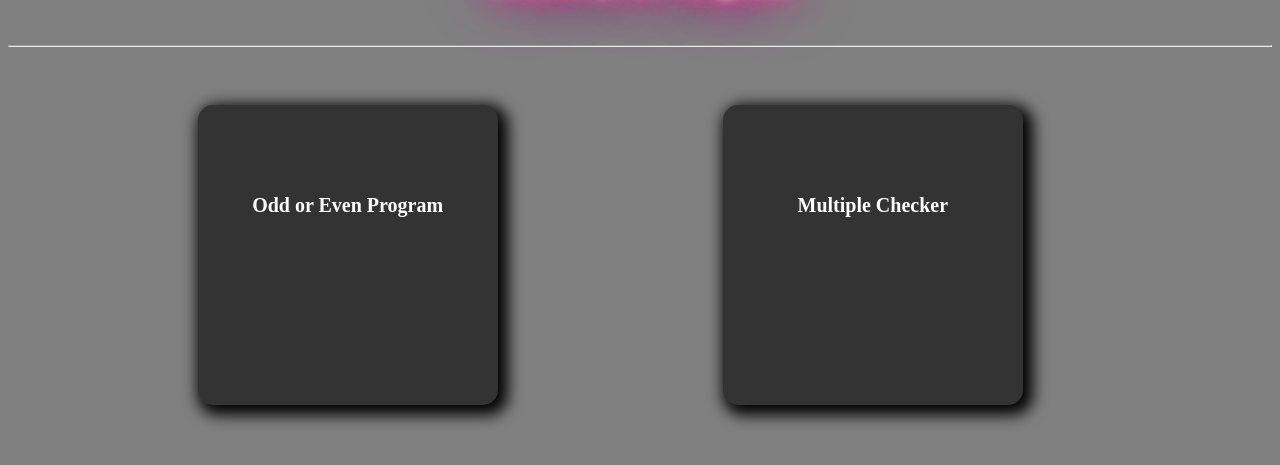
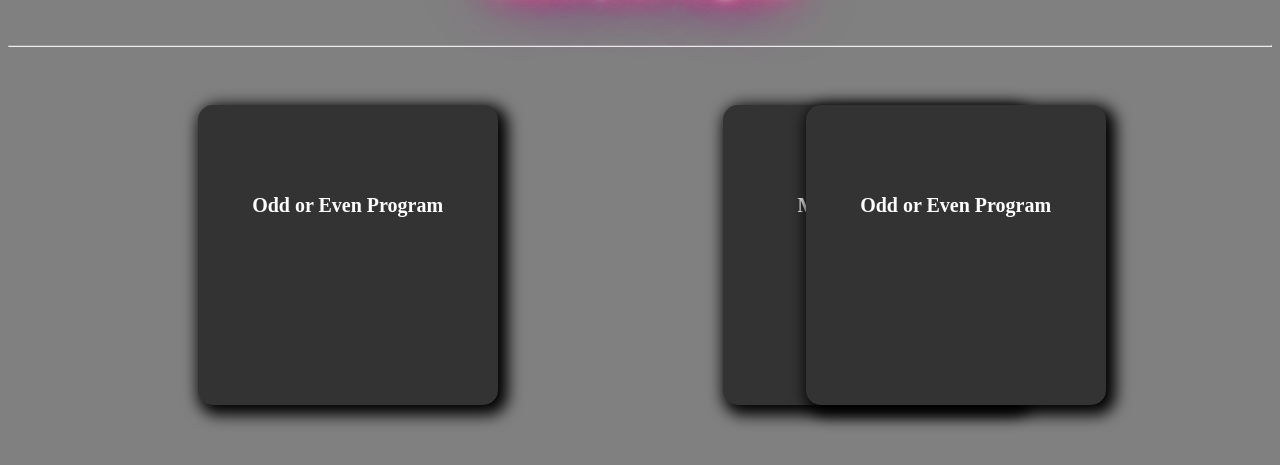
Before and after one commit to HeroHunter94/Division, a plain HTML site: page index.html in a window 1280 px wide. Shown: the part 61-526 px from the top of the page. Drawn offline with Linux system fonts and the light colour scheme.

Commit message:
Update index.html

```diff
--- a/index.html
+++ b/index.html
@@ -24,7 +24,7 @@
   margin: 50px auto;
   position: relative;
   left: 15%;"
-    href="./OddOrEven/index.html">Odd or Even Program</a>
+    href="./OddOrEven.html">Odd or Even Program</a>
 
     <a style="display: inline-block;
   width: 300px;
@@ -41,6 +41,23 @@
   margin: 50px auto;
   position: relative;
   left: 32.5%;"
-    href="./Multiplo/index.html">Multiple Checker</a>
+    href="./Multiplo.html">Multiple Checker</a>
+
+    <a style="display: inline-block;
+  width: 300px;
+  height: 300px;
+  background-color: #333;
+  color: white;
+  text-align: center;
+  line-height: 200px;
+  text-decoration: none;
+  border-radius: 15px;
+  box-shadow: 5px 5px 15px 5px #000000;
+  font-weight: bold;
+  font-size: 20px;
+  margin: 50px auto;
+  position: relative;
+  left: 15%;"
+    href="./dni.html">Odd or Even Program</a>
 </body>
 </html>
```
